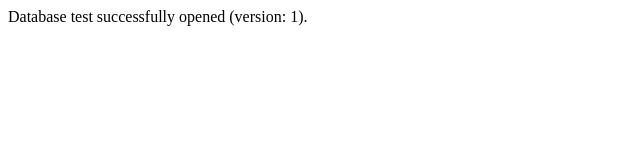
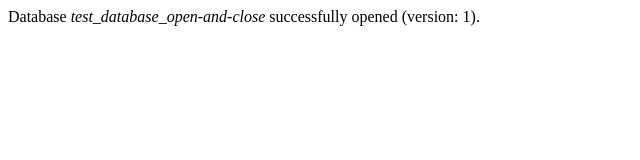
Before and after one commit to rickbeerendonk/progressive-web-apps-examples, a website: page 08 - IndexedDB/02 - Database - Open and Close/index.html in a window 1280 px wide. Shown: the whole page, without its empty margins (0-640 px from the left). Drawn offline with Linux system fonts and the light colour scheme.

Commit message:
Unique database for every example.

```diff
--- a/08 - IndexedDB/02 - Database - Open and Close/index.html
+++ b/08 - IndexedDB/02 - Database - Open and Close/index.html
@@ -6,16 +6,16 @@
     <meta charset="UTF-8">
     <meta name="viewport" content="width=device-width, initial-scale=1.0">
     <meta http-equiv="X-UA-Compatible" content="ie=edge">
-    <title>IndexedDB - Database - Open &amp; Close</title>
+    <title>IndexedDB - Database - Open and Close</title>
 </head>
 <body>
     <script>
-        const request = window.indexedDB.open('test');
-        let database;
+        const dbname = 'test_database_open-and-close';
+        const request = window.indexedDB.open(dbname);
         request.onsuccess = function (e) {
             // this = request
-            database = this.result;
-            document.writeln(`Database ${database.name} successfully opened (version: ${database.version}).`)
+            const database = this.result;
+            document.writeln(`Database <em>${database.name}</em> successfully opened (version: ${database.version}).`)
 
             database.onclose = function (e) {
                 // new in v2.0
```
Also changed, not shown: 08 - IndexedDB/03 - Database - Delete/index.html (+1 -1 lines).
